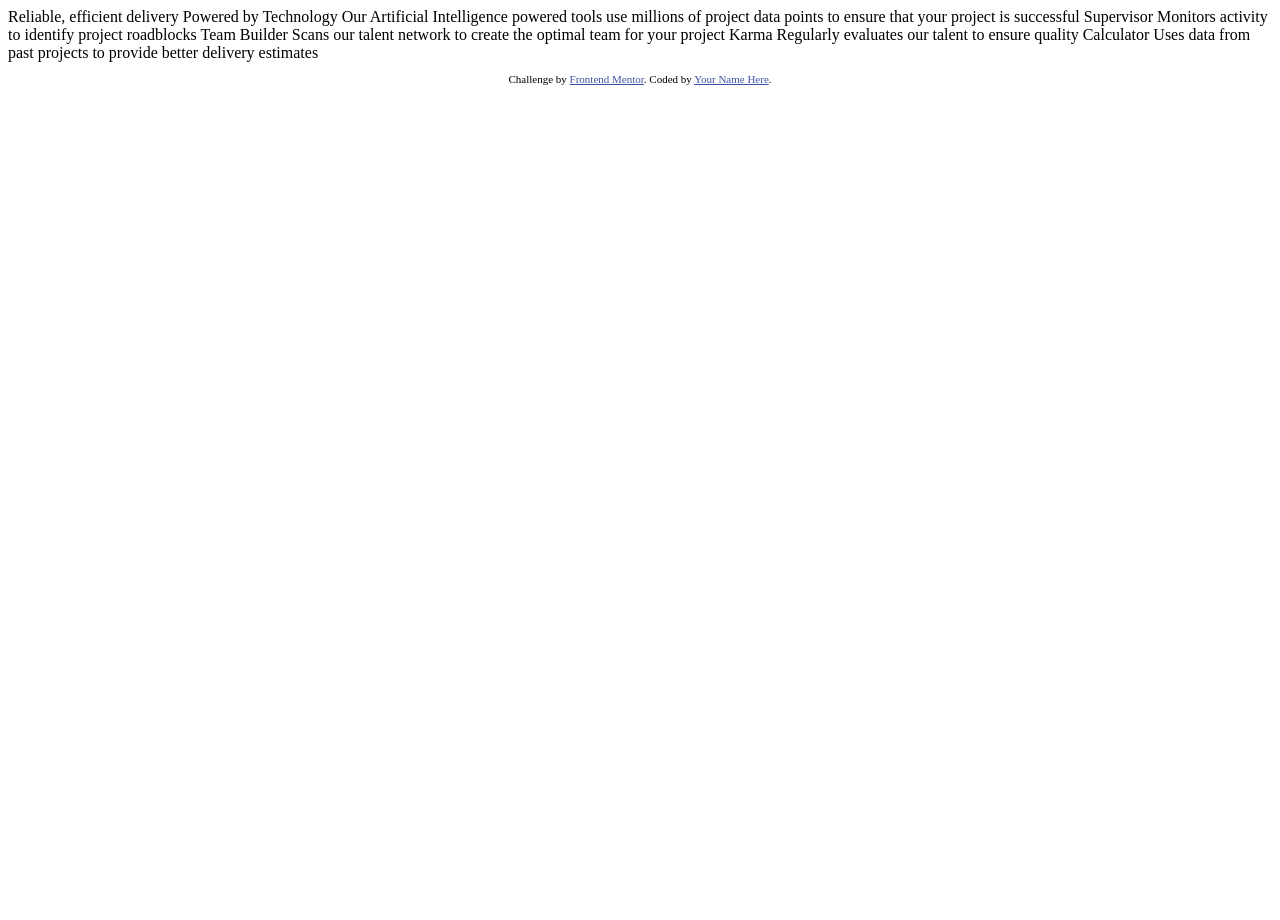
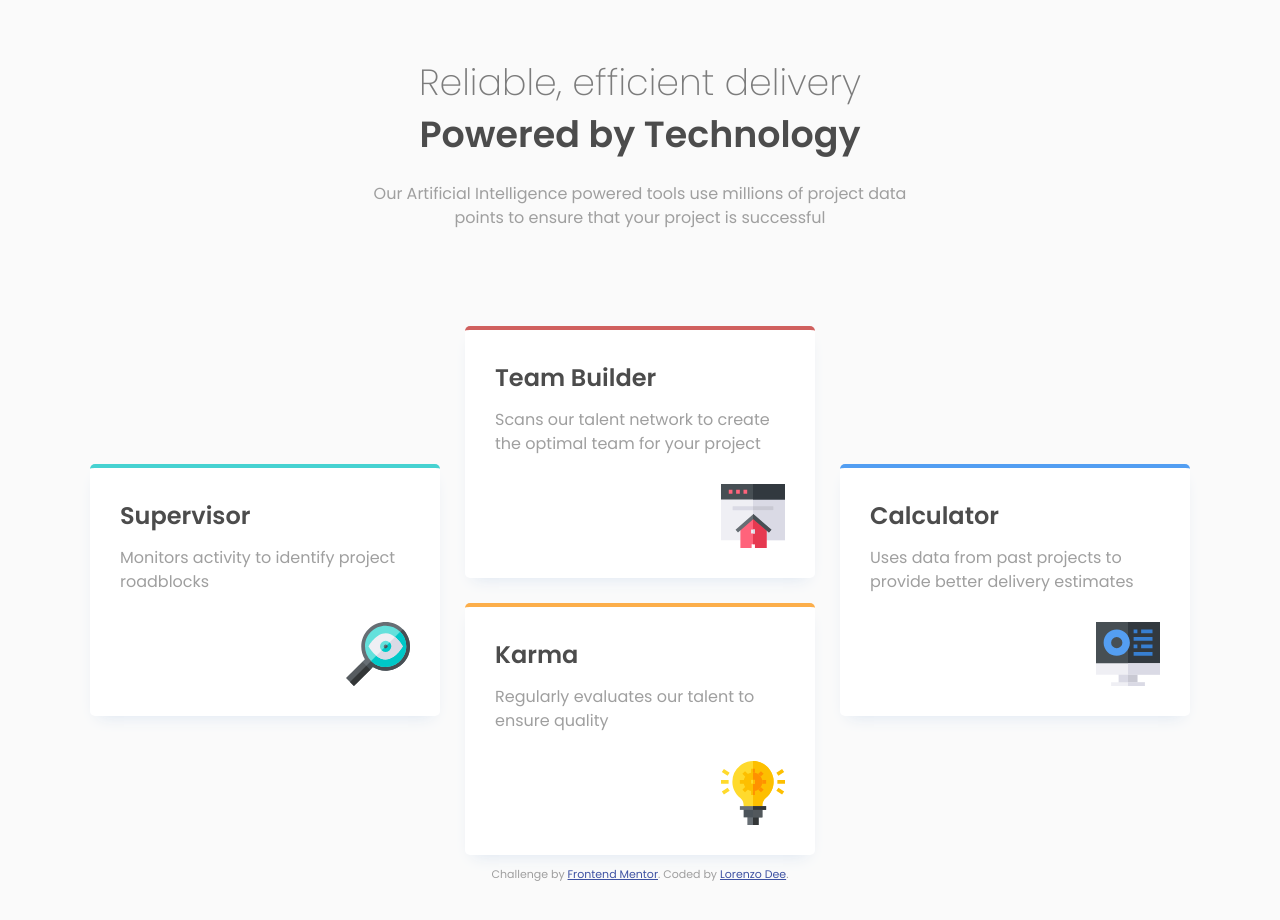
Before and after one commit to lorenzodee/four-card-feature-section, a website: page index.html in a window 1280 px wide. Before the commit the page ends 800 px from the top, so only its background shows below. Drawn offline with nearby package versions, Linux system fonts and the light colour scheme; files that its build step writes are made by us from their sources.

Commit message:
Initial attempt in styling to the designs

```diff
--- a/index.html
+++ b/index.html
@@ -8,37 +8,44 @@
 
   <title>Frontend Mentor | Four card feature section</title>
 
-  <!-- Feel free to remove these styles or customise in your own stylesheet 👍 -->
-  <style>
-    .attribution { font-size: 11px; text-align: center; }
-    .attribution a { color: hsl(228, 45%, 44%); }
-  </style>
+  <link rel="stylesheet" href="./css/main.css">
 </head>
 <body>
 
-  Reliable, efficient delivery
-  Powered by Technology
+  <div class="text-center" style="max-width: 576px; margin-left: auto; margin-right: auto; margin-bottom: 6em">
+    <h1 class="title">Reliable, efficient delivery</h1>
+    <p class="subtitle">Powered by Technology</p>
 
-  Our Artificial Intelligence powered tools use millions of project data points
-  to ensure that your project is successful
+    <p>Our Artificial Intelligence powered tools use millions of project data points to ensure that your project is successful</p>
+  </div>
 
-  Supervisor
-  Monitors activity to identify project roadblocks
-
-  Team Builder
-  Scans our talent network to create the optimal team for your project
-
-  Karma
-  Regularly evaluates our talent to ensure quality
-
-  Calculator
-  Uses data from past projects to provide better delivery estimates
-
+  <section class="four-cards">
+    <div class="four-cards__1 card card--cyan">
+      <h2 class="card__title">Supervisor</h2>
+      <p class="card__body">Monitors activity to identify project roadblocks</p>
+      <img class="card__icon" src="./images/icon-supervisor.svg" alt="icon supervisor" />
+    </div>
+    <div class="four-cards__2 card card--red">
+      <h2 class="card__title">Team Builder</h2>
+      <p class="card__body">Scans our talent network to create the optimal team for your project</p>
+      <img class="card__icon" src="./images/icon-team-builder.svg" alt="icon team builder" />
+    </div>
+    <div class="four-cards__3 card card--yellow">
+      <h2 class="card__title">Karma</h2>
+      <p class="card__body">Regularly evaluates our talent to ensure quality</p>
+      <img class="card__icon" src="./images/icon-karma.svg" alt="icon karma" />
+    </div>
+    <div class="four-cards__4 card card--blue">
+      <h2 class="card__title">Calculator</h2>
+      <p class="card__body">Uses data from past projects to provide better delivery estimates</p>
+      <img class="card__icon" src="./images/icon-calculator.svg" alt="icon calculator" />
+    </div>
+  </section>
 
   <footer>
     <p class="attribution">
       Challenge by <a href="https://www.frontendmentor.io?ref=challenge" target="_blank">Frontend Mentor</a>.
-      Coded by <a href="#">Your Name Here</a>.
+      Coded by <a href="#">Lorenzo Dee</a>.
     </p>
   </footer>
 </body>
--- /dev/null
+++ b/sass/_card.scss
@@ -0,0 +1,51 @@
+.card {
+  background-color: #fff;
+  border-radius: 5px;
+  box-shadow: 0 8px 16px -8px rgba(218,228,240,1);
+  padding: 30px;
+  margin: 0;
+  border-top: 4px solid #ccc;
+
+  &__title {
+    display: block;
+    color: #4c4c4c;
+    margin: 0 0 0.5em 0;
+  }
+
+  &__body {
+    display: block;
+    margin: 0;
+  }
+
+  &__icon {
+    display: block;
+    margin: 1.75em 0 0 auto;
+    width: 50px;
+    height: 50px;
+  }
+
+  &--cyan {
+    border-top-color: #46d2d1;
+  }
+
+  &--red {
+    border-top-color: #d0605e;
+  }
+
+  &--yellow {
+  	border-top-color: #fcae4a;
+  }
+
+  &--blue {
+    border-top-color: #529ef2;
+  }
+}
+
+@media only screen and (min-width: 768px) {
+  .card {
+    &__icon {
+      width: 64px;
+      height: 64px;
+    }
+  }
+}
--- /dev/null
+++ b/sass/_four-cards.scss
@@ -0,0 +1,47 @@
+.four-cards {
+  display: grid;
+  grid-template-rows: repeat(4, 1fr);
+  grid-template-columns: 1fr;
+  gap: 25px;
+  max-width: 1100px;
+  margin-left: auto;
+  margin-right: auto;
+
+  &__1 {
+    grid-row: 1;
+  }
+  &__2 {
+    grid-row: 2;
+  }
+  &__3 {
+    grid-row: 3;
+  }
+  &__4 {
+    grid-row: 4;
+  }
+}
+
+@media only screen and (min-width: 992px) {
+  .four-cards {
+    display: grid;
+    grid-template-columns: repeat(3, 1fr);
+    gap: 25px;
+
+    &__1 {
+      grid-row: 2 / 4;
+      grid-column: 1 / 2;
+    }
+    &__2 {
+      grid-row: 1 / 3;
+      grid-column: 2 / 3;
+    }
+    &__3 {
+      grid-row: 3 / 5;
+      grid-column: 2 / 3;
+    }
+    &__4 {
+      grid-row: 2 / 4;
+      grid-column: 3 / 4;
+    }
+  }
+}
--- /dev/null
+++ b/sass/_reset.scss
@@ -0,0 +1,10 @@
+html, body {
+  margin: 0;
+  padding: 0;
+}
+
+*,
+*::before,
+*::after {
+  box-sizing: border-box;
+}
--- /dev/null
+++ b/sass/main.scss
@@ -0,0 +1,57 @@
+@import 'reset';
+@import 'card';
+@import 'four-cards';
+
+@import url('https://fonts.googleapis.com/css2?family=Poppins:wght@200;400;600&display=swap');
+
+body {
+  background-color: #fafafa;
+  color: #9f9f9f;
+  font-family: Poppins, Verdana, sans-serif;
+  font-size: 14px;
+  line-height: 1.5;
+
+  padding: 60px 30px;
+}
+
+.title, .subtitle {
+  font-family: Poppins, Calibri, sans-serif;
+  font-size: 1.75rem;
+  line-height: 1.25;
+  margin: 0;
+}
+
+.title {
+  font-weight: 200;
+  color: #7c7c7c;
+  margin-bottom: 0.425rem;
+}
+
+.subtitle {
+  font-weight: bold;
+  color: #4c4c4c;
+  margin-bottom: 1.5rem;
+}
+
+.attribution {
+  font-size: 11px;
+  text-align: center;
+}
+
+.attribution a {
+  color: hsl(228, 45%, 44%);
+}
+
+@media only screen and (min-width: 768px) {
+  html, body {
+    font-size: 16px;
+  }
+
+  .title, .subtitle {
+    font-size: 2.275rem;
+  }
+}
+
+.text-center {
+  text-align: center;
+}
```
Also changed, not shown: package.json (added, +14 -0 lines), 2 other files.
